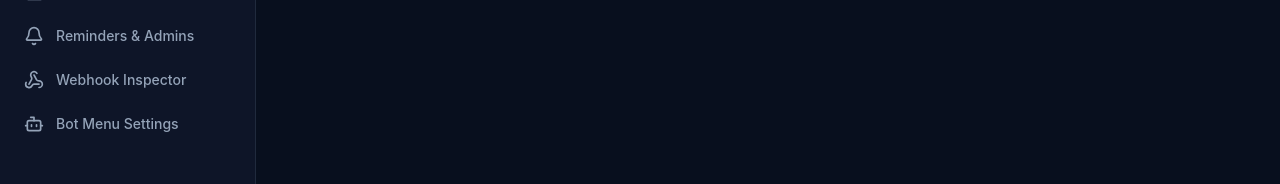
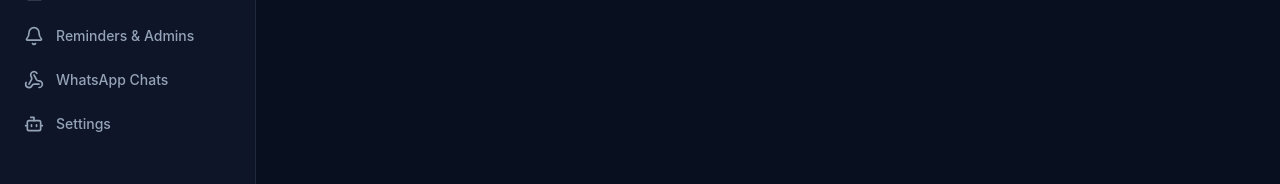
Before and after one commit to sakuraajaj123-tech/Financial-Dashboard, a React (Vite) app: page / in a window 1280 px wide. Shown: the part 211-395 px from the top of the page. Built offline with nearby package versions, Linux system fonts and the light colour scheme; no server answers; the database is empty.

Commit message:
renaming settings and chats

```diff
--- a/src/i18n.js
+++ b/src/i18n.js
@@ -29,8 +29,8 @@ const resources = {
         finance: 'Financial Dashboard',
         notifications: 'Notifications',
         settings: 'Settings',
-        botSettings: 'Bot Menu Settings',
-        webhookInspector: 'Webhook Inspector',
+        botSettings: 'Settings',
+        webhookInspector: 'WhatsApp Chats',
         reminders: 'Reminders & Admins',
       },
       // Header
@@ -472,8 +472,8 @@ const resources = {
         finance: 'لوحة المالية',
         notifications: 'الإشعارات',
         settings: 'الإعدادات',
-        botSettings: 'إعدادات قائمة البوت',
-        webhookInspector: 'مراقب الويب هوك',
+        botSettings: 'الإعدادات',
+        webhookInspector: 'محادثات الواتساب',
         reminders: 'التذكيرات والمسؤولين',
       },
       // Header
```
